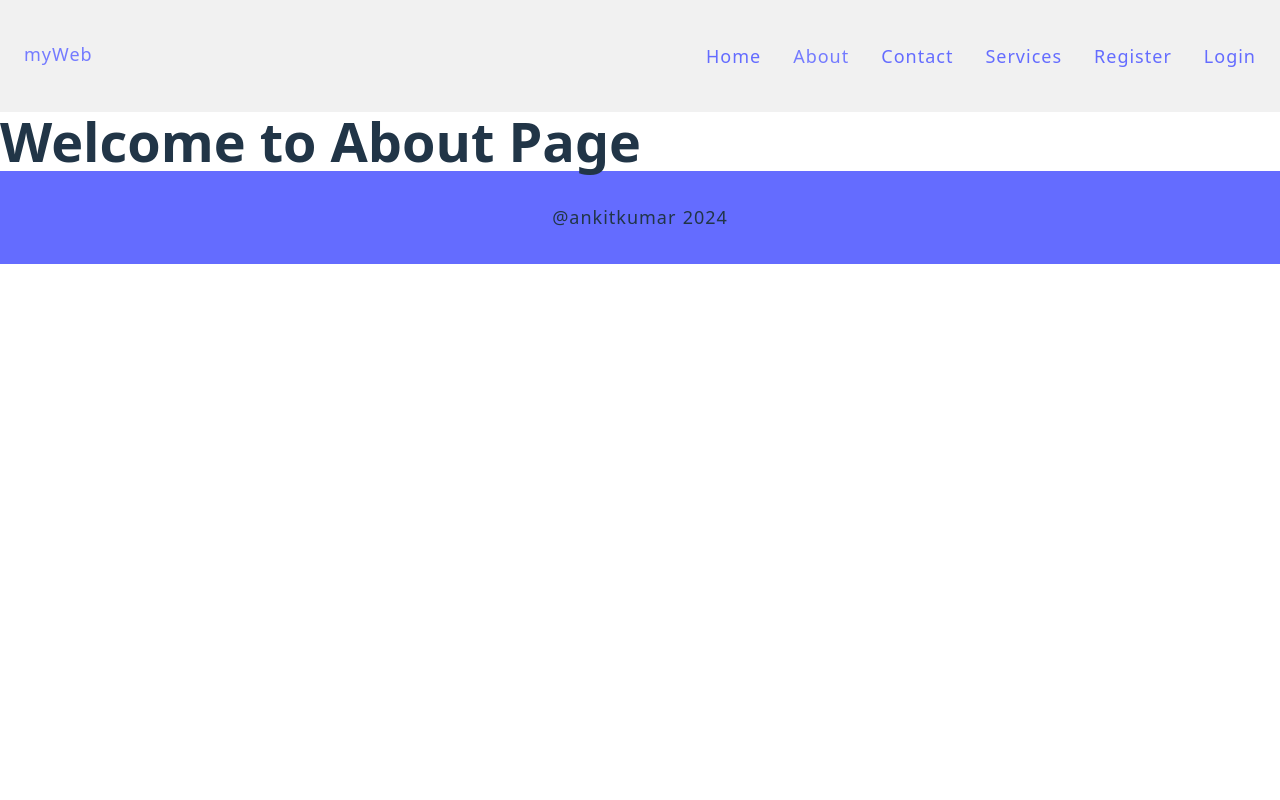
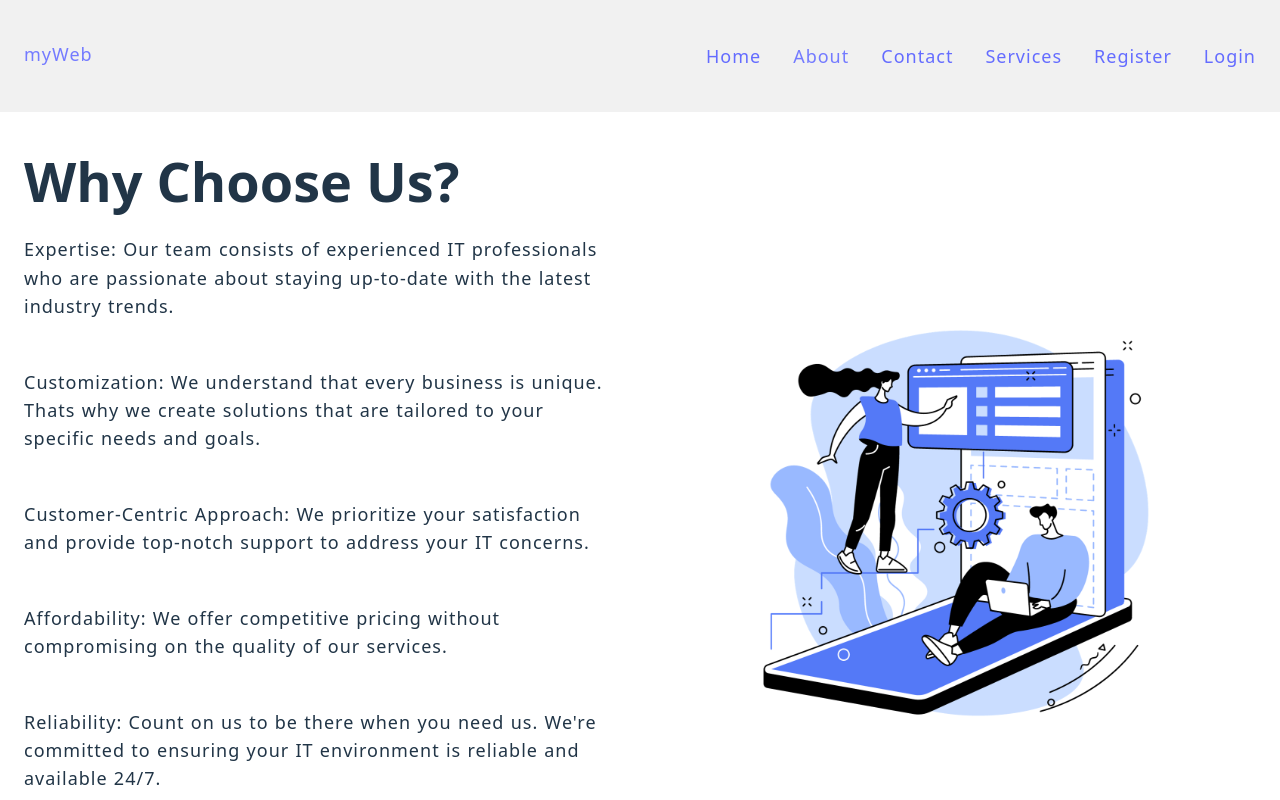
Before and after one commit to 128-Ankit/MERN-PROJECT, a React (Vite) app in the folder client/: page /about in a window 1280 px wide. Shown: the top 800 px of the page. Built offline with nearby package versions, Linux system fonts and the light colour scheme.

Commit message:
added about page with css

```diff
--- a/client/src/App.jsx
+++ b/client/src/App.jsx
@@ -5,6 +5,7 @@
 import { Services } from "./pages/Services";
 import { Register } from "./pages/Register";
 import { Login } from './pages/Login';
+import { Error } from "./pages/Error";
 import { Navbar } from './conponets/Navbar';
 import { Footer } from "./conponets/footer/Footer";
 const App = () => {
@@ -18,6 +19,7 @@
         <Route path='/services' element={<Services />} />
         <Route path='/register' element={<Register />} />
         <Route path='/login' element={<Login />} />
+        <Route path="*" element={<Error />} />
       </Routes>
       <Footer />
     </BrowserRouter>
--- a/client/src/pages/About.jsx
+++ b/client/src/pages/About.jsx
@@ -1,6 +1,60 @@
+import { NavLink } from "react-router-dom";
+import { Analytics } from "../conponets/Analytics ";
 
 export const About = () => {
     return <>
-        <h1>Welcome to About Page</h1>
+        <main>
+            <section className="section-hero">
+                <div className="container grid grid-two-cols">
+                    <div className="hero-content">
+                        {/* <p>We care to cure your Health</p> */}
+                        {/* <p>
+                            Welcome,
+                            {user ? ` ${user.username} to our website` : ` to our website`}
+                        </p> */}
+                        <h1>Why Choose Us? </h1>
+                        <p>
+                            Expertise: Our team consists of experienced IT professionals who
+                            are passionate about staying up-to-date with the latest industry
+                            trends.
+                        </p>
+                        <p>
+                            Customization: We understand that every business is unique.
+                            Thats why we create solutions that are tailored to your specific
+                            needs and goals.
+                        </p>
+                        <p>
+                            Customer-Centric Approach: We prioritize your satisfaction and
+                            provide top-notch support to address your IT concerns.
+                        </p>
+                        <p>
+                            Affordability: We offer competitive pricing without compromising
+                            on the quality of our services.
+                        </p>
+                        <p>
+                            Reliability: Count on us to be there when you need us. We're
+                            committed to ensuring your IT environment is reliable and
+                            available 24/7.
+                        </p>
+                        <div className="btn btn-group">
+                            <NavLink to="/contact">
+                                <button className="btn"> Connect Now</button>
+                            </NavLink>
+                            <button className="btn secondary-btn">learn more</button>
+                        </div>
+                    </div>
+                    <div className="hero-image">
+                        <img
+                            src="/images/about.png"
+                            alt="coding buddies "
+                            width="400"
+                            height="500"
+                        />
+                    </div>
+                </div>
+            </section>
+        </main>
+
+        <Analytics />
     </>
 }
--- /dev/null
+++ b/client/src/pages/Error.jsx
@@ -0,0 +1,23 @@
+import { NavLink } from "react-router-dom";
+
+export const Error = () => {
+  return (
+    <>
+      <section id="error-page">
+        <div className=" content">
+          <h2 className="header">404</h2>
+          <h4>Sorry! Page not found</h4>
+          <p>
+            Oops! It seems like the page you're trying to access doesn't exist.
+            If you believe there's an issue, feel free to report it, and we'll
+            look into it.
+          </p>
+          <div className="btns">
+            <NavLink to="/">return home</NavLink>
+            <NavLink to="/contact">report problem</NavLink>
+          </div>
+        </div>
+      </section>
+    </>
+  );
+};
```
